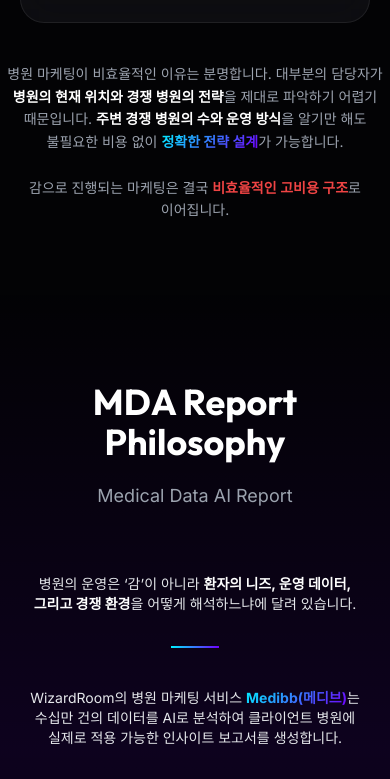
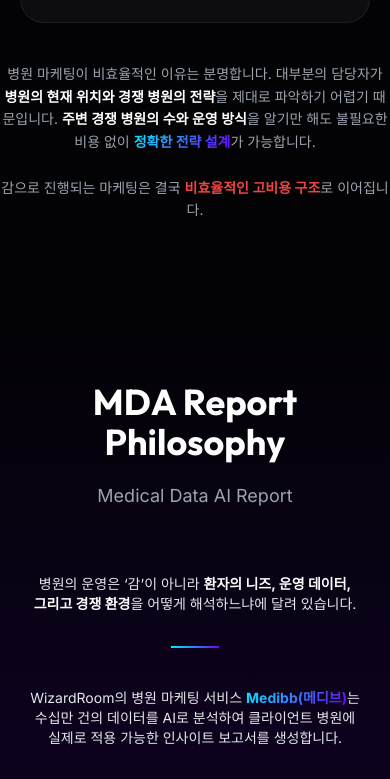
Before and after one commit to Loannes/Wizardroom, a plain HTML site: page pages/mda-report.html in a window 390 px wide. Shown: the part 3059-3838 px from the top of the page. Drawn offline with nearby package versions, Linux system fonts and the light colour scheme.

Commit message:
docs: update MDA report page content and structure.

```diff
--- a/pages/mda-report.html
+++ b/pages/mda-report.html
@@ -180,7 +180,8 @@
         </div>
     </section>
 
-    <p class="text-sm md:text-lg text-gray-400 max-w-4xl mx-auto mb-16 text-center leading-relaxed break-keep">
+    <p
+        class="text-sm md:text-lg text-gray-400 max-w-4xl mx-auto mb-16 text-center leading-relaxed break-words md:break-keep">
         병원 마케팅이 비효율적인 이유는 분명합니다.<br class="hidden md:block">
         대부분의 담당자가 <span class="text-white font-semibold">병원의 현재 위치와 경쟁 병원의 전략</span>을 제대로 파악하기 어렵기 때문입니다.<br
             class="hidden md:block">
```
